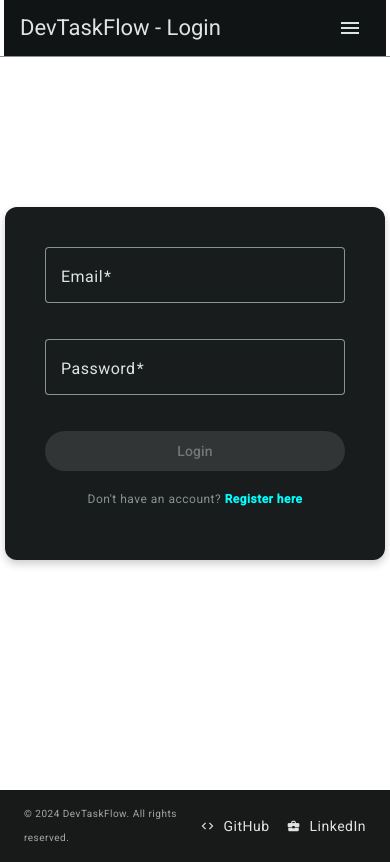
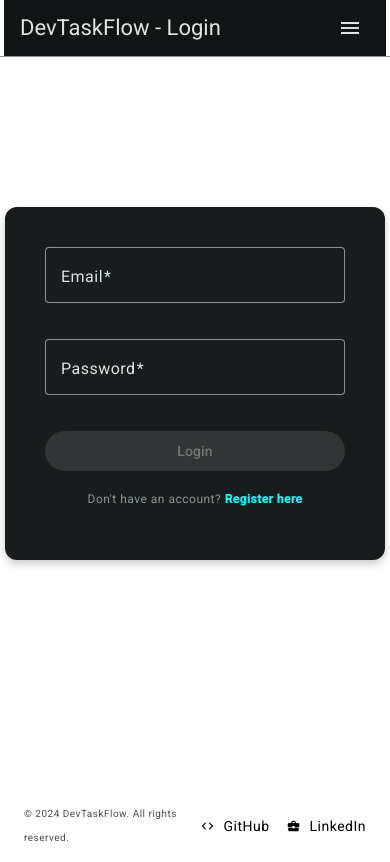
Before and after one commit to art2url/dev-task-flow, an Angular app: page /login in a window 390 px wide. Built offline with nearby package versions, Linux system fonts and the light colour scheme.

Commit message:
Replace SCSS color references with CSS variables for footer and improve responsive styling

```diff
--- a/src/app/shared/footer/footer.component.scss
+++ b/src/app/shared/footer/footer.component.scss
@@ -2,8 +2,8 @@
 @import "variables";
 
 .footer {
-  background-color: #181a1a;
-  color: var(--mat-toolbar-container-text-color);
+  background-color: var(--background-footer);
+  color: var(--text-color-secondary);
   padding: 32px 0;
   position: relative;
   width: 100%;
@@ -41,13 +41,13 @@
   align-items: center;
   justify-content: center;
   text-decoration: none;
-  color: var(--mat-toolbar-container-text-color);
+  color: var(--text-color-primary);
   font-size: 14px;
   height: 100%;
   transition: color 0.3s ease-in-out;
 
   &:hover {
-    color: $primary-color;
+    color: var(--primary-color);
   }
 }
 
```
